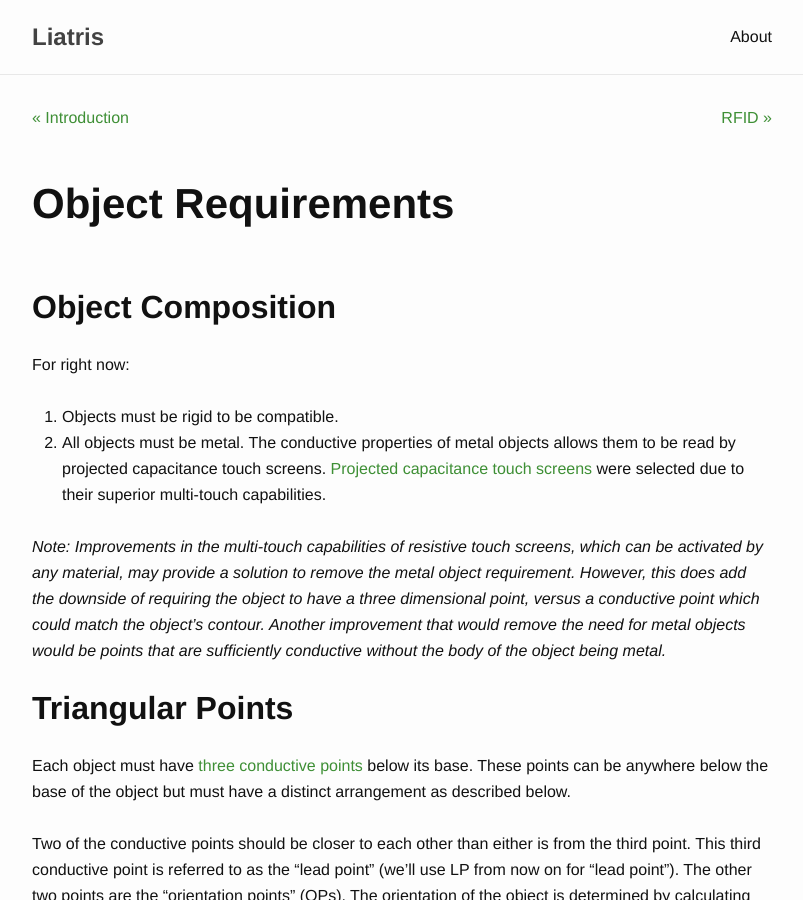
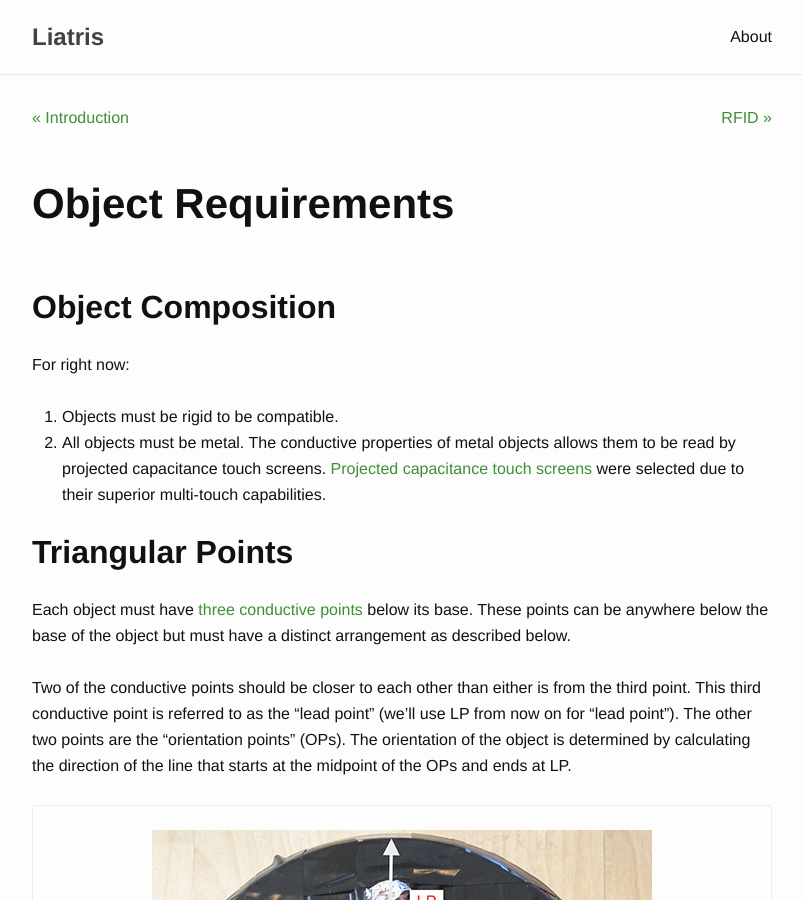
Before and after one commit to markwsilliman/liatris-org, a Jekyll site: the page built from _posts/2015-06-19-2.markdown, in a window 1280 px wide and 900 px high. Shown: the whole window, without its empty margins (238-1041 px from the left). Built offline with Jekyll 4.4.1, drawn with Linux system fonts in a browser that asks for light colours; nearby versions of some CDN libraries.

Commit message:
moved to future

```diff
--- a/_posts/2015-06-19-2.markdown
+++ b/_posts/2015-06-19-2.markdown
@@ -11,8 +11,6 @@ For right now:
 
 1. Objects must be rigid to be compatible.
 2. All objects must be metal. The conductive properties of metal objects allows them to be read by projected capacitance touch screens. [Projected capacitance touch screens](http://liatris.org/2015/02/01/12/) were selected due to their superior multi-touch capabilities.
-
-*Note: Improvements in the multi-touch capabilities of resistive touch screens, which can be activated by any material, may provide a solution to remove the metal object requirement.  However, this does add the downside of requiring the object to have a three dimensional point, versus a conductive point which could match the object's contour. Another improvement that would remove the need for metal objects would be points that are sufficiently conductive without the body of the object being metal.*
 
 ## Triangular Points
 
```
